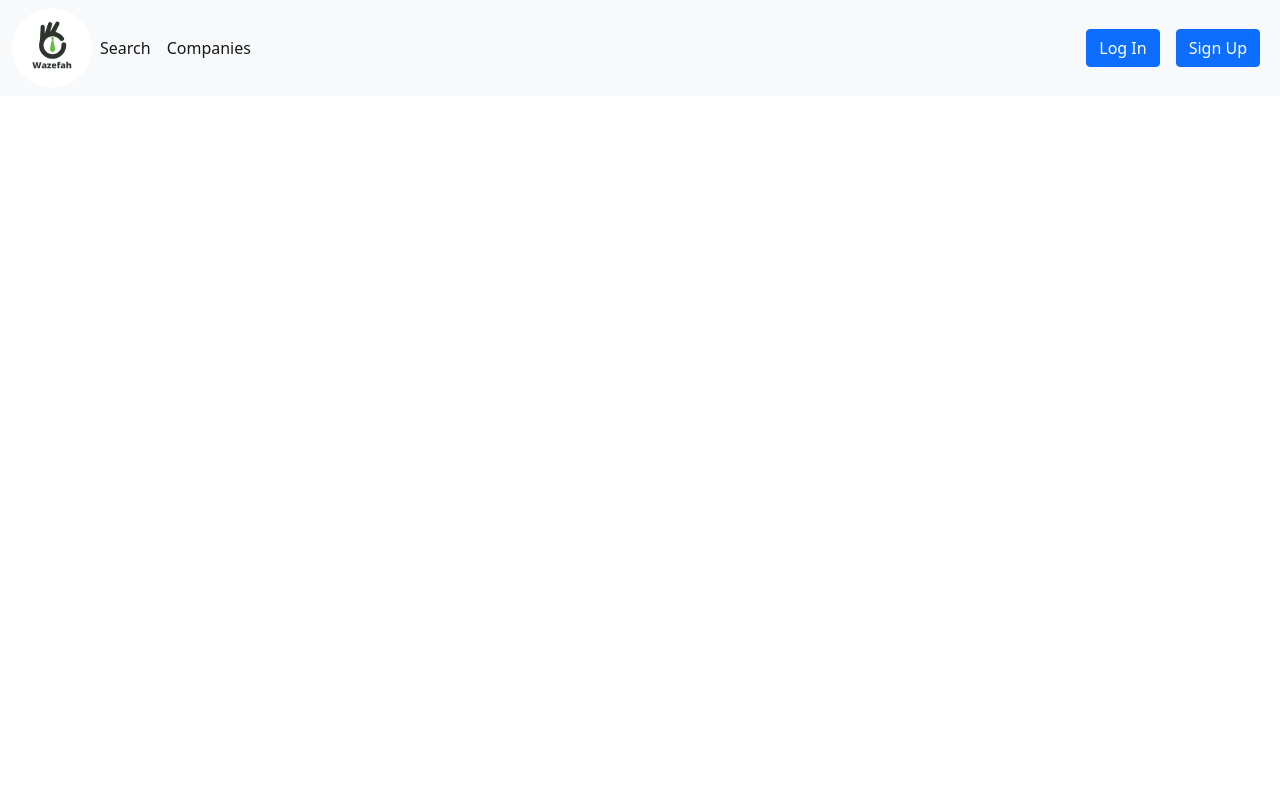
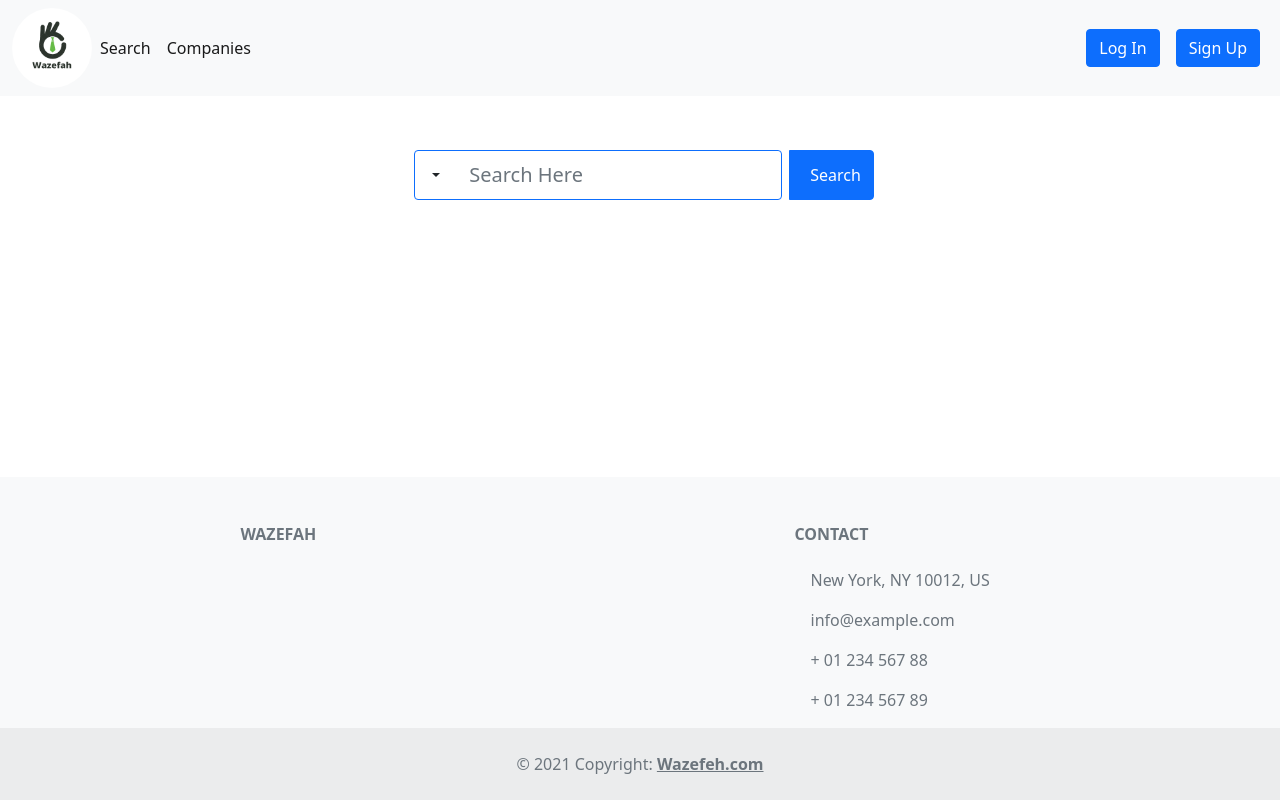
Before and after one commit to Abdulhafeez012/wazefah, a Django app: page / in a window 1280 px wide. Run offline with Django 4.2, Linux system fonts and the light colour scheme.

Commit message:
added search bar + footer

```diff
--- /dev/null
+++ b/static/css/base.css
@@ -0,0 +1,7 @@
+* {
+    margin: 0;
+    padding: 0;
+}
+.search{
+    margin-top:150px;
+}
--- a/templates/base.html
+++ b/templates/base.html
@@ -8,15 +8,20 @@
     <!-- Bootstrap -->
     <link href="https://cdn.jsdelivr.net/npm/bootstrap@5.1.3/dist/css/bootstrap.min.css" rel="stylesheet"
           integrity="sha384-1BmE4kWBq78iYhFldvKuhfTAU6auU8tT94WrHftjDbrCEXSU1oBoqyl2QvZ6jIW3" crossorigin="anonymous">
-    <script src="https://cdn.jsdelivr.net/npm/bootstrap@5.1.3/dist/js/bootstrap.bundle.min.js" integrity="sha384-ka7Sk0Gln4gmtz2MlQnikT1wXgYsOg+OMhuP+IlRH9sENBO0LRn5q+8nbTov4+1p" crossorigin="anonymous"></script>
+    <script src="https://cdn.jsdelivr.net/npm/bootstrap@5.1.3/dist/js/bootstrap.bundle.min.js"
+            integrity="sha384-ka7Sk0Gln4gmtz2MlQnikT1wXgYsOg+OMhuP+IlRH9sENBO0LRn5q+8nbTov4+1p"
+            crossorigin="anonymous"></script>
+    <link href="{% static "css/base.css" %}" rel="stylesheet">
     <title>wasefah</title>
 </head>
-<body>
+<body class="d-flex flex-column min-vh-100">
 <header>
-        <nav class="d-flex navbar navbar-expand-lg navbar-light bg-light">
+    <nav class="d-flex navbar navbar-expand-lg fixed-top navbar-light bg-light">
         <div class="container-fluid">
-                <img class="rounded-circle" src="{% static '/images/wazefah.png'%}" alt="wazefah-logo" style="width: 5em; height: 5em;">
-                <button class="navbar-toggler" type="button" data-bs-toggle="collapse" data-bs-target="#navbarNavDropdown" aria-controls="navbarNavDropdown" aria-expanded="false" aria-label="Toggle navigation">
+            <img class="rounded-circle" src="{% static '/images/wazefah.png' %}" alt="wazefah-logo"
+                 style="width: 5em; height: 5em;">
+            <button class="navbar-toggler" type="button" data-bs-toggle="collapse" data-bs-target="#navbarNavDropdown"
+                    aria-controls="navbarNavDropdown" aria-expanded="false" aria-label="Toggle navigation">
                 <span class="navbar-toggler-icon"></span>
             </button>
             <div class="collapse navbar-collapse justify-content-between" id="navbarNavDropdown">
@@ -36,8 +41,76 @@
         </div>
     </nav>
 </header>
+
+<div class="search d-flex justify-content-center">
+    <form action="" class="">
+        <div class="input-group mb-3">
+            <div class="d-flex flex-row-reverse border border-primary rounded mx-2">
+                <input type="text" class="form-control form-control-lg border-0" placeholder="Search Here">
+                <div class="dropdown align-self-center">
+                    <button class="btn dropdown-toggle" type="button" id="dropdownMenuButton1"
+                            data-bs-toggle="dropdown" aria-expanded="false">
+                    </button>
+                    <ul class="dropdown-menu dropdown-menu-right" aria-labelledby="dropdownMenuButton1">
+                        <li><a class="dropdown-item" href="#">Action</a></li>
+                        <li><a class="dropdown-item" href="#">Another action</a></li>
+                        <li><a class="dropdown-item" href="#">Something else here</a></li>
+                    </ul>
+                </div>
+            </div>
+            <button type="submit" class="input-group-text btn-primary"><i class="bi bi-search me-2"></i> Search</button>
+        </div>
+    </form>
     {% block body_block %}
 
     {% endblock %}
+</div>
+<!-- Footer -->
+<footer class="text-center text-lg-start bg-light text-muted mt-auto">
+    <section class="ftr-body">
+        <div class="container text-center text-md-start mt-5">
+            <!-- Grid row -->
+            <div class="row mt-3">
+                <!-- Grid column -->
+                <div class="col-md-3 col-lg-4 col-xl-3 mx-auto mb-4">
+                    <!-- Content -->
+                    <h6 class="text-uppercase fw-bold mb-4">
+                        <i class="fas fa-gem me-3"></i>Wazefah
+                    </h6>
+                    <p>
+
+                    </p>
+                </div>
+                <!-- Grid column -->
+
+                <!-- Grid column -->
+                <div class="col-md-4 col-lg-3 col-xl-3 mx-auto mb-md-0 mb-4">
+                    <!-- Links -->
+                    <h6 class="text-uppercase fw-bold mb-4">
+                        Contact
+                    </h6>
+                    <p><i class="fas fa-home me-3"></i> New York, NY 10012, US</p>
+                    <p>
+                        <i class="fas fa-envelope me-3"></i>
+                        info@example.com
+                    </p>
+                    <p><i class="fas fa-phone me-3"></i> + 01 234 567 88</p>
+                    <p><i class="fas fa-print me-3"></i> + 01 234 567 89</p>
+                </div>
+                <!-- Grid column -->
+            </div>
+            <!-- Grid row -->
+        </div>
+    </section>
+    <!-- Section: Links  -->
+
+    <!-- Copyright -->
+    <div class="text-center p-4" style="background-color: rgba(0, 0, 0, 0.05);">
+        © 2021 Copyright:
+        <a class="text-reset fw-bold" href="#">Wazefeh.com</a>
+    </div>
+    <!-- Copyright -->
+</footer>
+<!-- Footer -->
 </body>
 </html>
```
Lines whose indentation alone changed are shown as unchanged.
